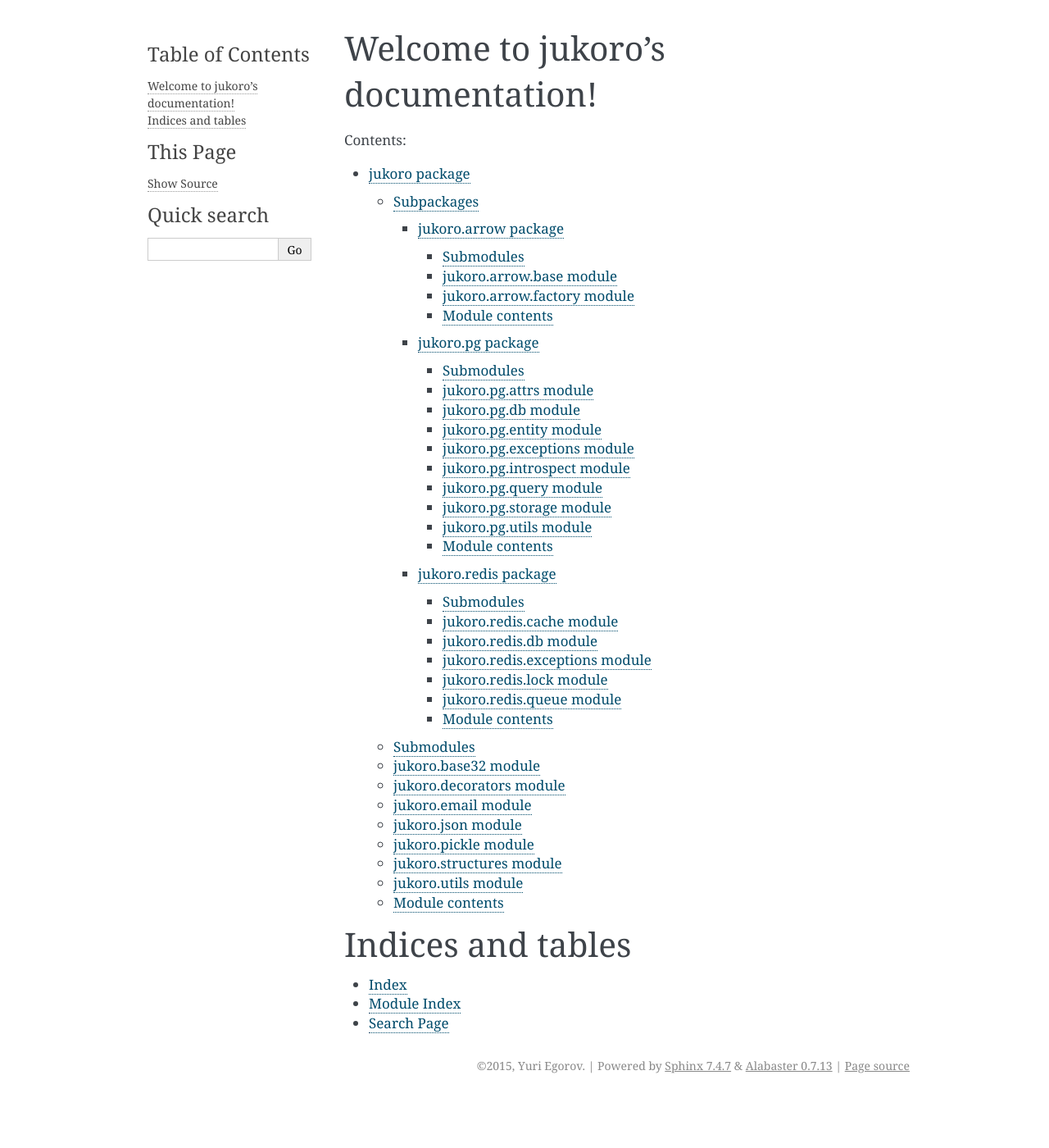
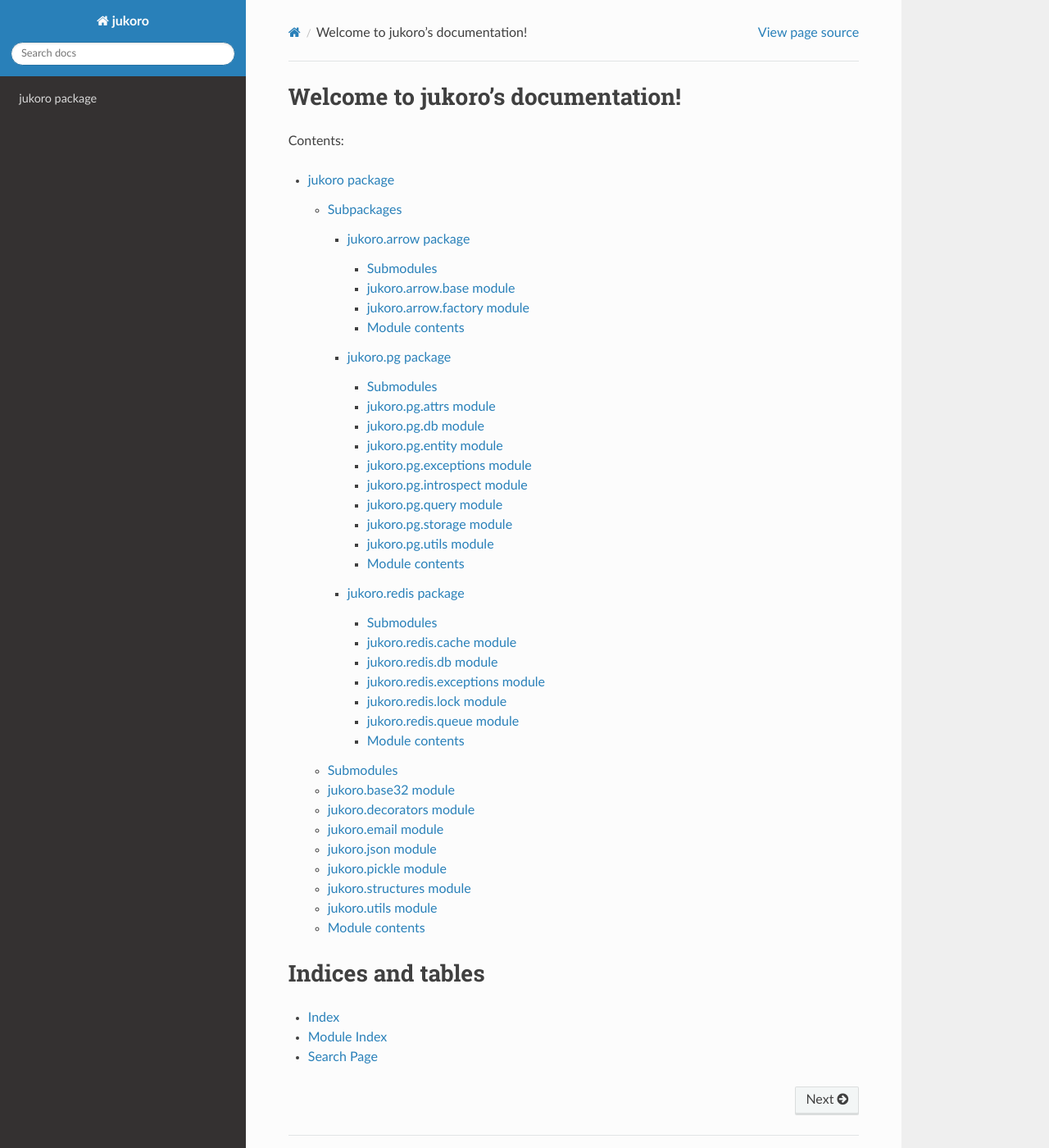
Before and after one commit to ysegorov/jukoro, a Sphinx documentation site: the page built from docs/index.rst, in a window 1280 px wide and 1400 px high. Shown: the whole window at 82% size. Built offline with Sphinx 7.4.7 and the Read the Docs theme 2.0.0, drawn with Linux system fonts in a browser that asks for light colours; some of the changed text lies outside the part shown.

Commit message:
readthedocs theme for docs

```diff
--- a/docs/conf.py
+++ b/docs/conf.py
@@ -20,6 +20,19 @@
 # add these directories to sys.path here. If the directory is relative to the
 # documentation root, use os.path.abspath to make it absolute, like shown here.
 #sys.path.insert(0, os.path.abspath('.'))
+
+#
+# readthedocs theme
+#
+# on_rtd is whether we are on readthedocs.org, this line of code grabbed from docs.readthedocs.org
+on_rtd = os.environ.get('READTHEDOCS', None) == 'True'
+
+if not on_rtd:  # only import and set the theme if we're building docs locally
+    import sphinx_rtd_theme
+    html_theme = 'sphinx_rtd_theme'
+    html_theme_path = [sphinx_rtd_theme.get_html_theme_path()]
+
+# otherwise, readthedocs.org uses their theme by default, so no need to specify it
 
 # -- General configuration ------------------------------------------------
 
@@ -112,7 +125,7 @@
 
 # The theme to use for HTML and HTML Help pages.  See the documentation for
 # a list of builtin themes.
-html_theme = 'alabaster'
+#html_theme = 'alabaster'
 
 # Theme options are theme-specific and customize the look and feel of a theme
 # further.  For a list of options available for each theme, see the
```
